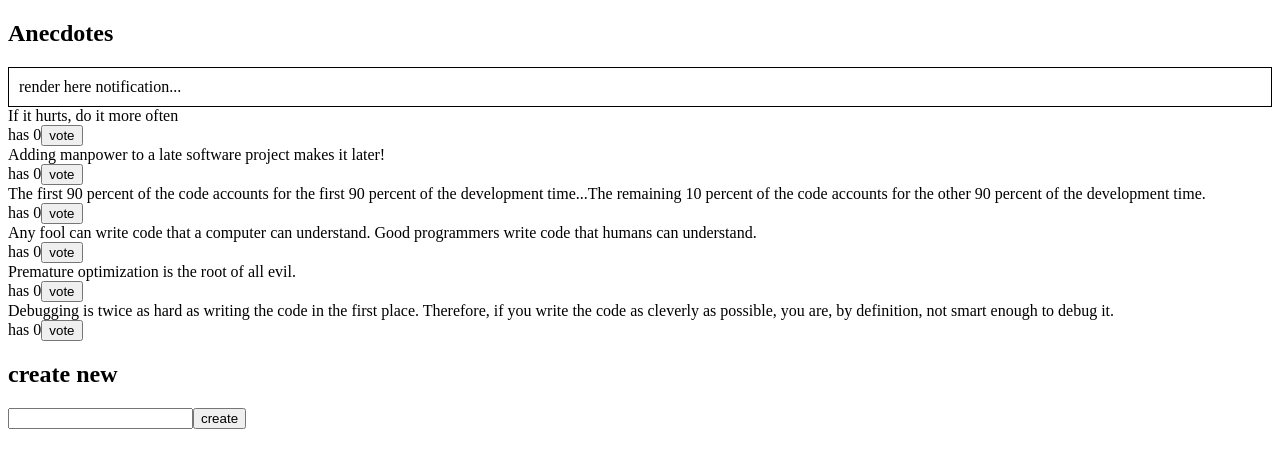
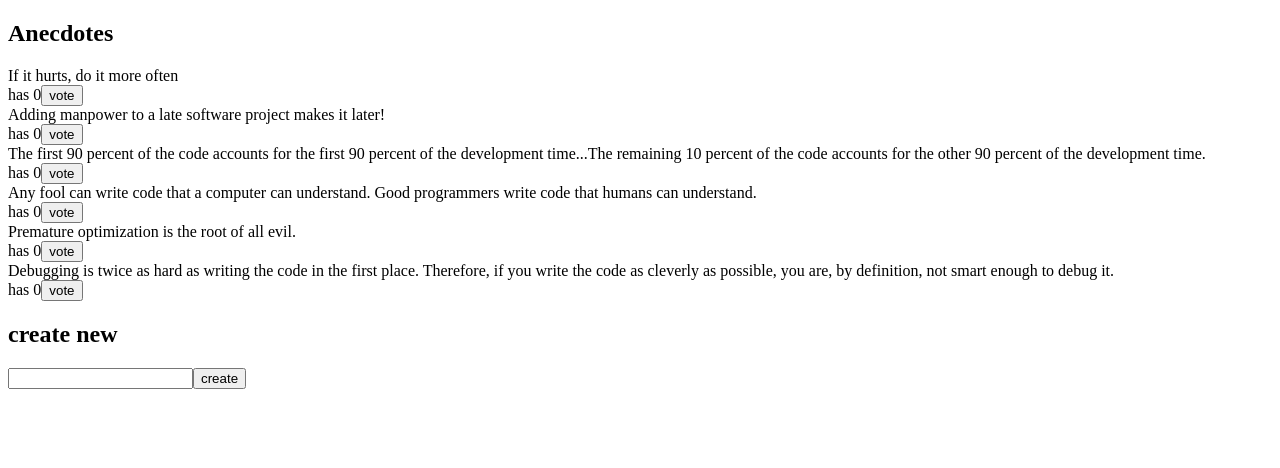
Before and after one commit to Behzadmahmudi100/redux-anecdotes, a React (Create React App) app: page / in a window 1280 px wide. Shown: the top 468 px of the page. Built offline with nearby package versions, Linux system fonts and the light colour scheme.

Commit message:
the notification component works

```diff
--- a/src/components/Notification.js
+++ b/src/components/Notification.js
@@ -1,14 +1,18 @@
-import React from 'react'
+import React from 'react';
+import { useSelector } from 'react-redux';
 
 const Notification = () => {
+	const notification = useSelector(state => state.notification);
+
 	const style = {
 		border: 'solid',
 		padding: 10,
 		borderWidth: 1
-	}
+	};
+
 	return (
-		<div style={style}>
-			render here notification...
+		<div style={notification ? style : {} }>
+			{notification}
 		</div>
 	)
 }
```
